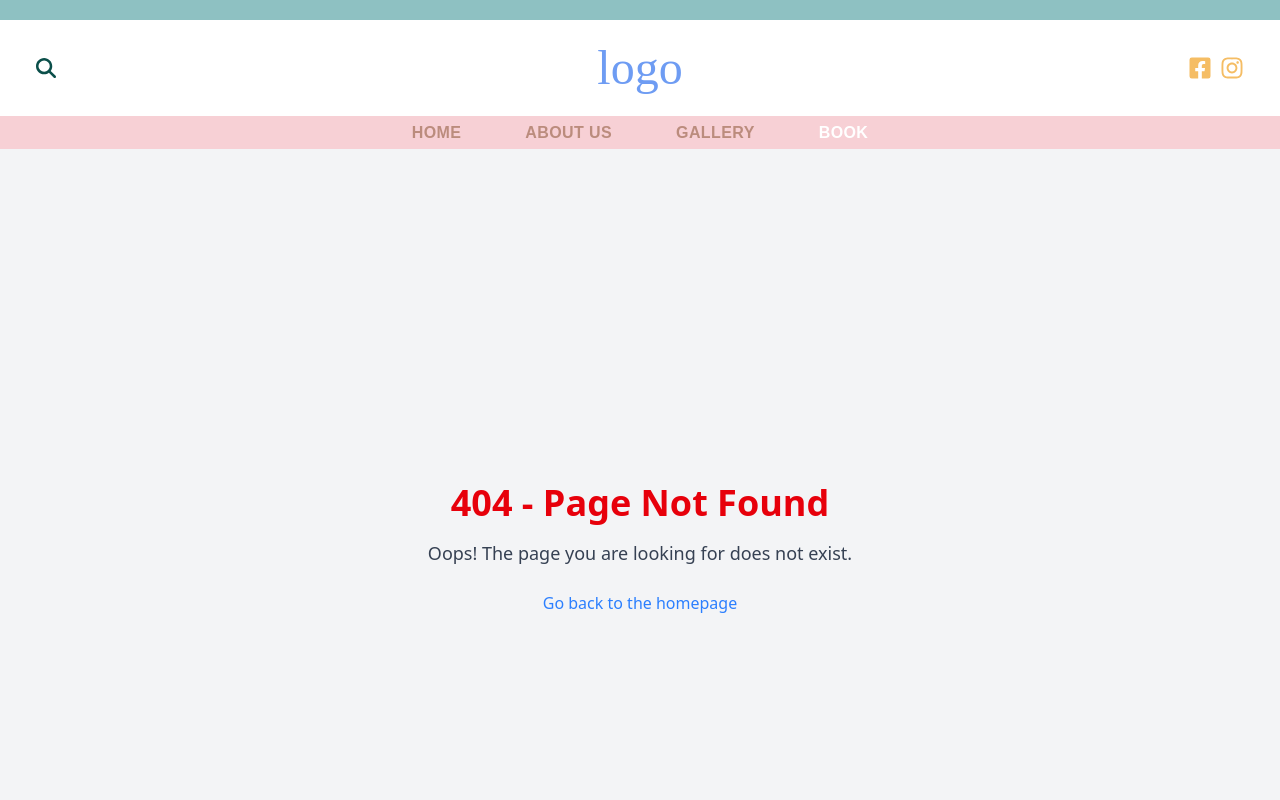
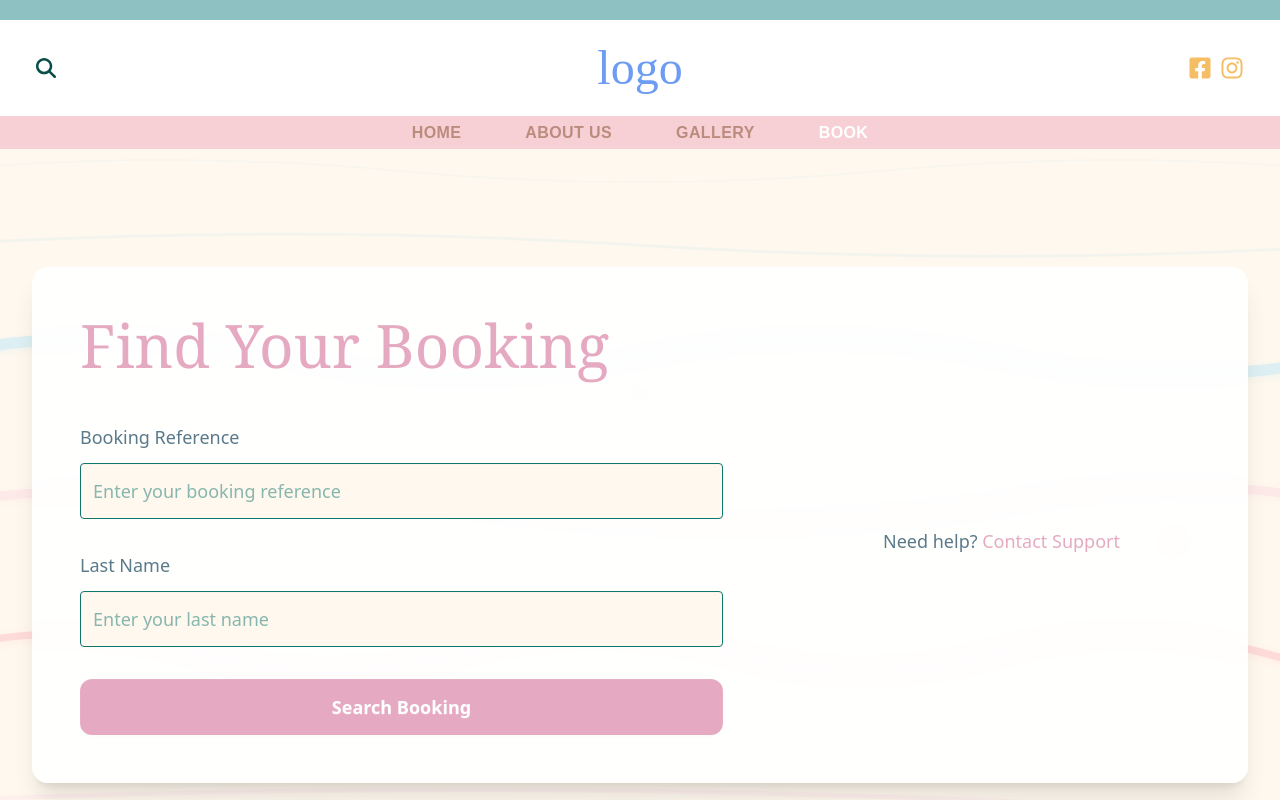
Before and after one commit to Jomar77/SEBS-Website, a React (Vite) app in the folder sebs-website/: page /booking/manage in a window 1280 px wide. Shown: the top 800 px of the page. Built offline with nearby package versions, Linux system fonts and the light colour scheme; a web font is replaced by a local one.

Commit message:
booking lookup fix

```diff
--- a/sebs-website/src/Components/Booking/BookingLanding.jsx
+++ b/sebs-website/src/Components/Booking/BookingLanding.jsx
@@ -9,14 +9,26 @@ export default function BookingLanding() {
           Book Your Event
         </h1>
         <p className="text-xl text-base-content mb-8">
-          Let us help you create an unforgettable experience. Start by selecting your perfect service package.
+          Let us help you create an unforgettable experience. Start by selecting
+          your perfect service package.
         </p>
         <Link
           to="/booking/service"
-          className="btn btn-primary btn-lg text-xl px-8 py-4"
+          className="btn btn-primary btn-lg text-xl px-8 py-4 hover:btn-secondary transition-all duration-300 hover:scale-105"
         >
           Start Booking
         </Link>
+        <div className=" pt-6 border-t border-base-300">
+          <p className="text-base text-base-content/70 mb-4">
+            Already have a booking with us?
+          </p>
+          <Link
+            to="/booking/manage"
+            className="btn btn-outline btn-sm hover:btn-secondary transition-all duration-300 hover:scale-105"
+          >
+            Manage Your Booking
+          </Link>
+        </div>
       </div>
     </div>
   );
--- /dev/null
+++ b/sebs-website/src/Components/Booking/BookingLookup/BookingSummary.jsx
@@ -0,0 +1,75 @@
+import React, { useState } from "react";
+
+export default function BookingSummary({ booking }) {
+  const [cancelReason, setCancelReason] = useState("");
+
+  return (
+    <div className="max-w-3xl mx-auto m-10 px-4">
+      <div className="flex items-center justify-center mb-6">
+        <span className="text-2xl mr-2 text-[#F9B233]">⏳</span>
+        <span className="text-xl font-medium text-[#F9B233]">
+          Status: {booking.status}
+        </span>
+      </div>
+      <div className="bg-[#F8F1E7] rounded shadow p-6 mb-8">
+        <div className="mb-2">
+          <span className="font-semibold text-[#173D3D]">
+            Booking Reference :
+          </span>{" "}
+          <span className="font-medium">{booking.bookingReference}</span>
+        </div>
+        <div className="mb-2">
+          <span className="font-semibold text-[#173D3D]">Full Name:</span>{" "}
+          <span>{booking.customerName}</span>
+        </div>
+        <div className="mb-2">
+          <span className="font-semibold text-[#173D3D]">Contact No.:</span>{" "}
+          <span>{booking.customerPhone}</span>
+        </div>
+        <div className="mb-2">
+          <span className="font-semibold text-[#173D3D]">Event Address:</span>{" "}
+          <span>{booking.eventAddress}</span>
+        </div>
+        <div className="mb-2">
+          <span className="font-semibold text-[#173D3D]">Time of Event:</span>{" "}
+          <span>{booking.eventTime}</span>
+        </div>
+        <div className="mb-2">
+          <span className="font-semibold text-[#173D3D]">Service:</span>{" "}
+          <span>{booking.service}</span>
+        </div>
+        <div className="mb-2">
+          <span className="font-semibold text-[#173D3D]">Duration:</span>{" "}
+          <span>{booking.duration}</span>
+        </div>
+        <div>
+          <span className="font-semibold text-[#173D3D]">Mode of Payment:</span>{" "}
+          <span>{booking.paymentMethod}</span>
+        </div>
+      </div>
+
+      <div className="mb-2">
+        <span className="text-lg font-semibold text-[#E53935]">
+          Cancel Booking
+        </span>
+        <div className="text-sm text-[#173D3D]">
+          Reason for Cancellation (Optional)
+        </div>
+      </div>
+      <textarea
+        className="w-full h-24 bg-[#F8F1E7] rounded p-3 mb-6 border-none focus:ring-2 focus:ring-[#F9B233] resize-none"
+        value={cancelReason}
+        onChange={(e) => setCancelReason(e.target.value)}
+        placeholder=""
+      />
+      <div className="flex gap-4">
+        <button className="btn bg-[#E53935] text-white px-6 hover:bg-[#c62828] border-none">
+          Cancel Booking
+        </button>
+        <button className="btn bg-[#A3C3C3] text-[#173D3D] px-6 hover:bg-[#7da6a6] border-none">
+          Exit
+        </button>
+      </div>
+    </div>
+  );
+}
--- /dev/null
+++ b/sebs-website/src/Components/Booking/BookingLookup/Lookup.jsx
@@ -0,0 +1,116 @@
+import React, { useState } from "react";
+import WavePattern from "../../Common/WavePattern";
+import BookingSummary from "./BookingSummary";
+
+export default function Lookup() {
+  const [bookingRef, setBookingRef] = useState("");
+  const [fullName, setFullName] = useState("");
+  const [showSummary, setShowSummary] = useState(false);
+  const [bookingData, setBookingData] = useState(null);
+  const [loading, setLoading] = useState(false);
+  const [error, setError] = useState("");
+
+  const handleSearch = async (e) => {
+    e.preventDefault();
+    setLoading(true);
+    setError("");
+    setShowSummary(false);
+
+    try {
+      const res = await fetch("/api/booking/lookup", {
+        method: "POST",
+        headers: { "Content-Type": "application/json" },
+        body: JSON.stringify({
+          bookingReference: bookingRef,
+          lastName: fullName,
+        }),
+      });
+      if (!res.ok) throw new Error("Booking not found");
+      const data = await res.json();
+      setBookingData(data);
+      setShowSummary(true);
+    } catch (err) {
+      setError("Booking not found. Please check your details.");
+    } finally {
+      setLoading(false);
+    }
+  };
+
+  return (
+    <div className="min-h-screen relative bg-base-100 flex flex-col items-center justify-center overflow-hidden">
+      {/* Wave Pattern Background */}
+      <div className="absolute inset-0 opacity-30 pointer-events-none z-0">
+        <WavePattern />
+      </div>
+
+      {/* Content */}
+      <div className="relative z-10 w-full max-w-7xl p-8 pb-20">
+        <div className="bg-white/90 backdrop-blur-sm rounded-2xl shadow-xl p-12 md:flex md:gap-30 items-center justify-center">
+          <div className="flex-1 align-start text-left md:pr-10 ">
+            <h1 className="text-5xl md:text-6xl font-serif text-[#e5aac1] mb-12 text-left">
+              Find Your Booking
+            </h1>
+
+            <form onSubmit={handleSearch} className="space-y-8">
+              <div>
+                <label className="block text-lg font-medium text-[#5a7a8a] mb-3">
+                  Booking Reference
+                </label>
+                <input
+                  type="text"
+                  value={bookingRef}
+                  onChange={(e) => setBookingRef(e.target.value)}
+                  className="input input-bordered border-base-content w-full h-14 text-lg focus:ring-2 focus:ring-[#e5aac1]"
+                  placeholder="Enter your booking reference"
+                  required
+                />
+              </div>
+
+              <div>
+                <label className="block text-lg font-medium text-[#5a7a8a] mb-3">
+                  Last Name
+                </label>
+                <input
+                  type="text"
+                  value={fullName}
+                  onChange={(e) => setFullName(e.target.value)}
+                  className="input input-bordered border-base-content w-full h-14 text-lg focus:ring-2 focus:ring-[#e5aac1]"
+                  placeholder="Enter your last name"
+                  required
+                />
+              </div>
+
+              <button
+                type="submit"
+                className="btn bg-[#e5aac1] hover:bg-[#d194b3] border-none text-white text-lg w-full h-14 rounded-xl transition-all duration-300 hover:scale-105 hover:shadow-lg"
+              >
+                Search Booking
+              </button>
+            </form>
+          </div>
+          <div className="text-center mt-8 flex-none md:pr-20">
+            <p className="text-lg text-[#5a7a8a]">
+              Need help?{" "}
+              <a
+                href="mailto:support@example.com"
+                className="text-[#e5aac1] hover:underline"
+              >
+                Contact Support
+              </a>
+            </p>
+          </div>
+        </div>
+      </div>
+      {showSummary && bookingData && (
+        <div className="w-full">
+          <div className="divider divider-secondary text-4xl font-bold text-center mb-2 text-[#173D3D]">
+            Booking Summary
+          </div>
+          <BookingSummary booking={bookingData} />
+        </div>
+      )}
+      {loading && <div className="text-center text-lg mt-8">Loading...</div>}
+      {error && <div className="text-center text-red-500 mt-8">{error}</div>}
+    </div>
+  );
+}
--- a/sebs-website/src/Routes/Booking.jsx
+++ b/sebs-website/src/Routes/Booking.jsx
@@ -4,7 +4,8 @@ import ProgressBar from "../Components/Booking/ProgressBar";
 
 export default function Booking() {
   const location = useLocation();
-  const showProgressBar = location.pathname !== "/booking";
+  const showProgressBar =
+    location.pathname !== "/booking" && location.pathname !== "/booking/manage";
 
   return (
     <div className="w-full">
@@ -12,4 +13,4 @@ export default function Booking() {
       <Outlet />
     </div>
   );
-}
+}1
--- a/sebs-website/src/main.jsx
+++ b/sebs-website/src/main.jsx
@@ -15,11 +15,15 @@ import About from "./Routes/About.jsx";
 import Booking from "./Routes/Booking.jsx";
 import Gallery from "./Routes/Gallery.jsx";
 import { BookingProvider } from "./Context/BookingContext.jsx";
-import ServiceStep from "./Components/Booking/Steps/ServiceStep.jsx";
-import DateStep from "./Components/Booking/Steps/DateStep.jsx";
-import DetailsStep from "./Components/Booking/Steps/DetailsStep.jsx";
+import ServiceStep from "./Components/Booking/BookingRequest/ServiceStep.jsx";
+import DateStep from "./Components/Booking/BookingRequest/DateStep.jsx";
+import DetailsStep from "./Components/Booking/BookingRequest/DetailsStep.jsx";
 import BookingSuccess from "./Components/Booking/BookingSuccess.jsx";
 import BookingLanding from "./Components/Booking/BookingLanding.jsx";
+import Lookup from "./Components/Booking/BookingLookup/Lookup.jsx";
+
+
+
 
 const router = createBrowserRouter(
   createRoutesFromElements(
@@ -27,12 +31,13 @@ const router = createBrowserRouter(
       <Route path="*" element={<ErrorPage />} />
       <Route errorElement={<ErrorPage />}>
         <Route index element={<Index />} />
-        <Route path="booking" element={<Booking />} >
+        <Route path="booking" element={<Booking />}>
           <Route index element={<BookingLanding />} />
           <Route path="service" element={<ServiceStep />} />
           <Route path="date" element={<DateStep />} />
           <Route path="details" element={<DetailsStep />} />
           <Route path="success" element={<BookingSuccess />} />
+          <Route path="manage" element={<Lookup />} />
         </Route>
         <Route path="about" element={<About />} />
         <Route path="gallery" element={<Gallery />} />
```
Also changed, not shown: sebs-website/src/Components/Booking/BookingRequest/DateStep.jsx (renamed from sebs-website/src/Components/Booking/Steps/DateStep.jsx), sebs-website/src/Components/Booking/BookingRequest/DetailsStep.jsx (renamed from sebs-website/src/Components/Booking/Steps/DetailsStep.jsx), sebs-website/src/Components/Booking/BookingRequest/ServiceStep.jsx (renamed from sebs-website/src/Components/Booking/Steps/ServiceStep.jsx).
